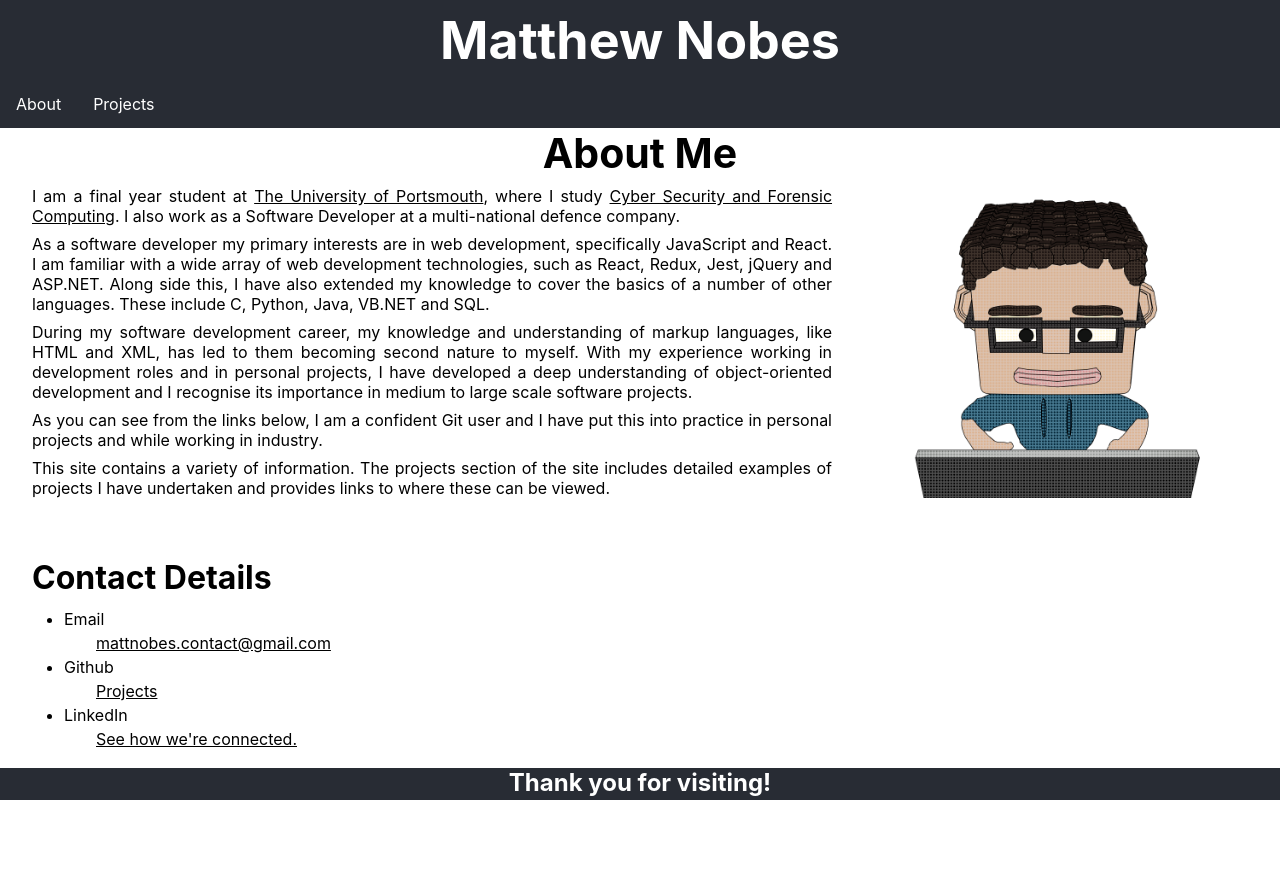
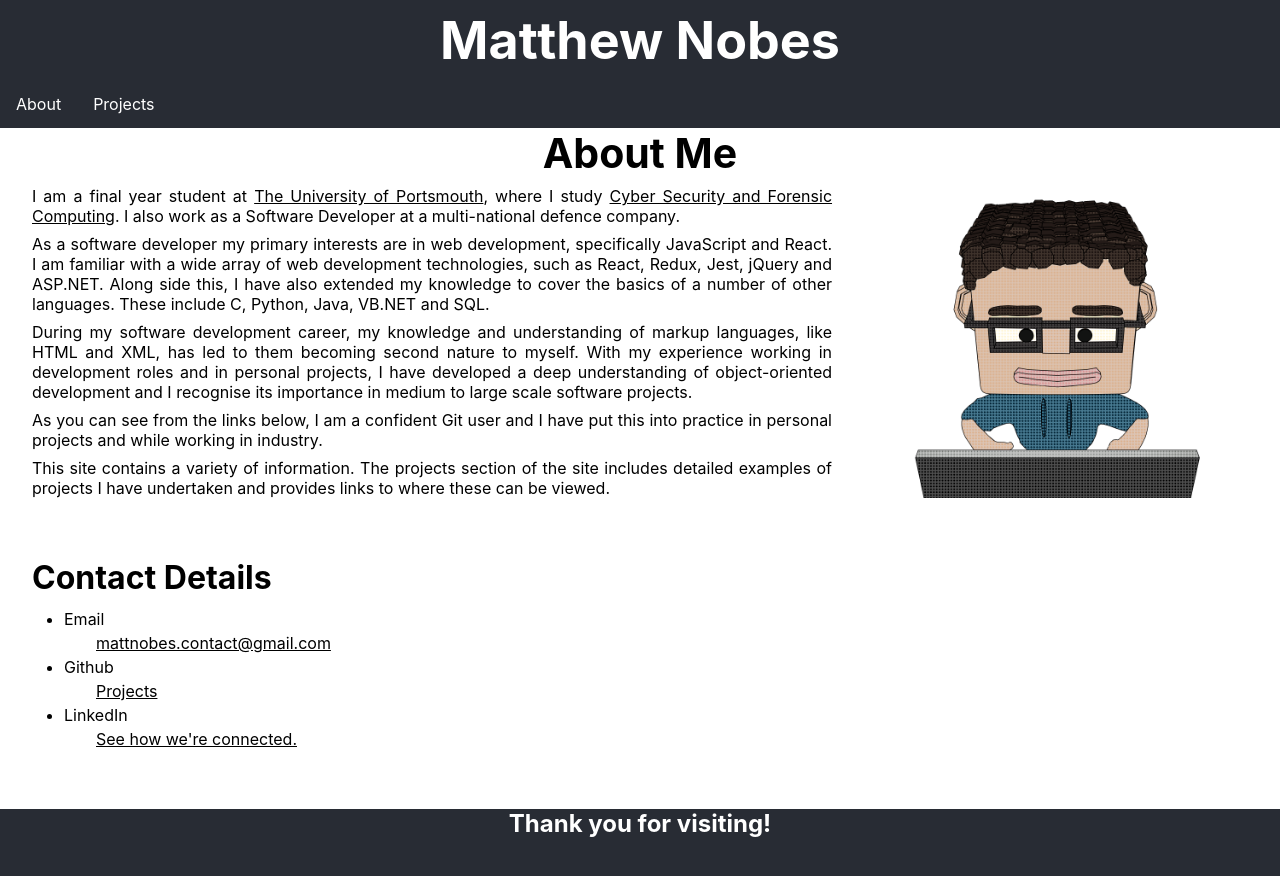
Before and after one commit to MatthewNobes/MatthewNobes.github.io, a React (Create React App) app: page / in a window 1280 px wide. Shown: the top 876 px of the page. Before the commit the page ends 809 px from the top, so only its background shows below. Built offline with nearby package versions, Linux system fonts and the light colour scheme.

Commit message:
#14 Footer redesign

```diff
--- a/src/App.css
+++ b/src/App.css
@@ -74,17 +74,6 @@ li {
   text-align: center;
   padding: 14px 16px;
   text-decoration: none;
-}
-
-/*Footer Styles */
-.App-Footer {
-  text-align: center;
-  position: fixed;
-  bottom: 0;
-  height: 2em;
-  background-color: #282c34;
-  color: white;
-  min-width: 100vw;
 }
 
 /*Page styling */
--- a/src/App.js
+++ b/src/App.js
@@ -1,6 +1,6 @@
 import "./App.css";
 import Header from "./Components/Header/Header";
-import Footer from "./Components/Footer/Footer";
+import Footer from "./Components/Footer";
 import Home from "./Components/main-pages/Home";
 import Projects from "./Components/main-pages/Projects";
 import Nav from "./Components/Nav";
@@ -16,9 +16,8 @@ const App = () => (
       <Route path="/Projects" element={<Projects />} />
       <Route path="/" element={<Home />} />
     </Routes>
-    <footer className="App-Footer">
-      <Footer />
-    </footer>
+
+    <Footer />
   </div>
 );
 
--- a/src/Components/Footer/Footer.js
+++ b/src/Components/Footer/Footer.js
@@ -1,5 +1,7 @@
-import "../../App.css";
+import css from "./Footer.module.css";
 
-const Footer = () => <h2>Thank you for visiting!</h2>;
-
-export default Footer;
+export const Footer = () => (
+  <div className={css.footer}>
+    <h2>Thank you for visiting!</h2>
+  </div>
+);
--- /dev/null
+++ b/src/Components/Footer/Footer.module.css
@@ -0,0 +1,7 @@
+.footer {
+  bottom: 0;
+  height: 10em;
+  background-color: #282c34;
+  color: white;
+  min-width: 100vw;
+}
--- /dev/null
+++ b/src/Components/Footer/index.js
@@ -0,0 +1,2 @@
+import { Footer } from "./Footer";
+export default Footer;
```
